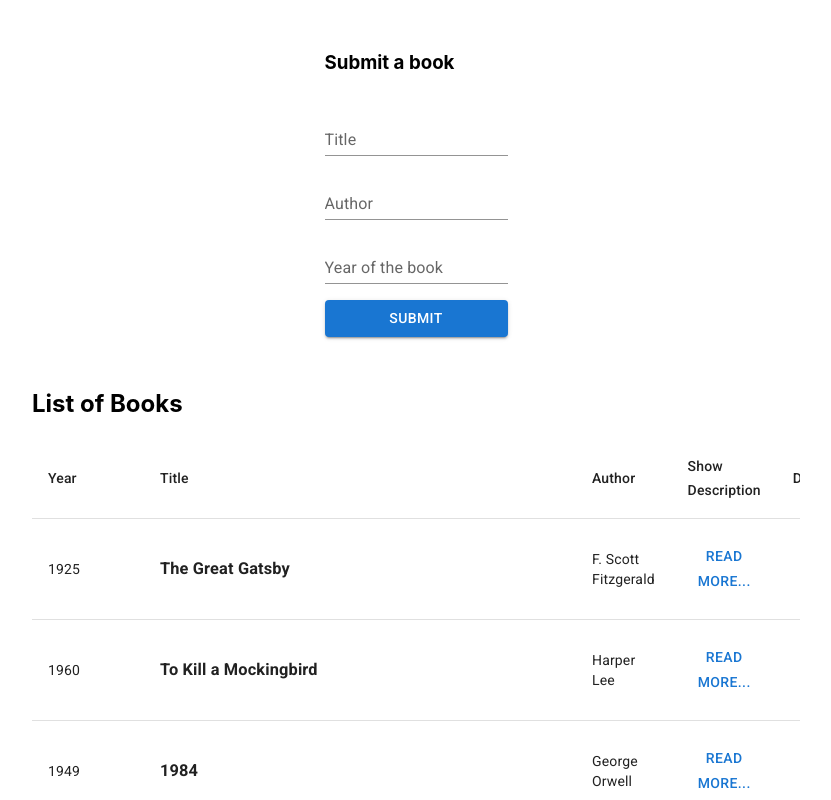
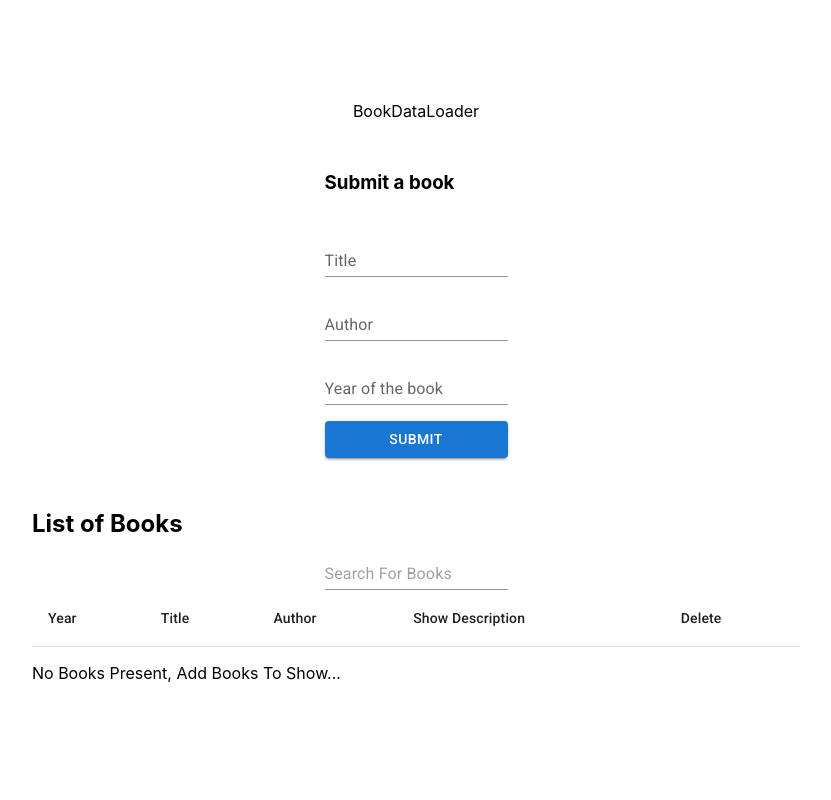
Before and after one commit to pesto-students/p10-divya-Varu98, a React (Create React App) app in the folder intro-to-react/books-lisiting/: page / in a window 1280 px wide. Shown: the top 800 px of the page, without its empty margins (224-1055 px from the left). Built offline with nearby package versions, Linux system fonts and the light colour scheme.

Commit message:
complete till 3rd excercise

```diff
--- a/intro-to-react/books-lisiting/src/App.tsx
+++ b/intro-to-react/books-lisiting/src/App.tsx
@@ -6,11 +6,13 @@ import BookForm from "./components/BookForm";
 import { Book } from "./types/book";
 import { listOfBooks } from "./libs/listOfBooks";
 import { Box } from "@mui/material";
+import BookDataLoader from "./components/BookDataLoader";
 
 function App() {
-  const [bookList, setBookList] = useState<Book[]>(listOfBooks);
+  const [bookList, setBookList] = useState<[] | Book[]>([]);
   return (
     <Box sx={{ display: "flex", flexDirection: "column" }} className="App">
+      <BookDataLoader bookList={bookList} setBookList={setBookList} />
       <BookForm bookList={bookList} setBookList={setBookList} />
       <BookList bookList={bookList} setBookList={setBookList} />
     </Box>
--- /dev/null
+++ b/intro-to-react/books-lisiting/src/components/BookDataLoader.tsx
@@ -0,0 +1,21 @@
+import React, { useEffect, useState } from "react";
+import { BookLoaderProps } from "../types/book";
+import { listOfBooks } from "../libs/listOfBooks";
+
+const BookDataLoader = ({ bookList, setBookList }: BookLoaderProps) => {
+  const [loading, setLoading] = useState(false);
+  useEffect(() => {
+    setLoading(true);
+    const fakeDataFetch = () => {
+      setTimeout(() => {
+        setLoading(false);
+        setBookList(listOfBooks);
+      }, 2000);
+    };
+    fakeDataFetch();
+  }, []);
+
+  return loading ? <p>loading...</p> : <div>BookDataLoader</div>;
+};
+
+export default BookDataLoader;
--- a/intro-to-react/books-lisiting/src/components/BookList.tsx
+++ b/intro-to-react/books-lisiting/src/components/BookList.tsx
@@ -1,4 +1,4 @@
-import React, { Component, useEffect } from "react";
+import React, { ChangeEvent, Component, useEffect } from "react";
 import { listOfBooks } from "../libs/listOfBooks";
 import "./booklist.css";
 import BookItem from "./BookItem";
@@ -6,6 +6,7 @@ import { Book } from "../types/book";
 import withLogging from "./withLogging";
 import { BookFormProps } from "./BookForm";
 import {
+  Box,
   Button,
   Table,
   TableBody,
@@ -13,24 +14,34 @@ import {
   TableContainer,
   TableHead,
   TableRow,
+  TextField,
 } from "@mui/material";
 import { Delete } from "@mui/icons-material";
+import { useBookFilter } from "../hooks/useBookFilter";
 
 const BookList = (props: BookFormProps) => {
   const { bookList, setBookList } = props;
-
-  useEffect(() => {
-    console.log("delete", bookList);
-  }, [bookList]);
+  const { handleSearch, filteredBooks } = useBookFilter(bookList);
   const handleDelete = (title: string) => {
     let updatedBooks = bookList.filter((book) => book.title !== title);
     setBookList([...updatedBooks]);
+  };
+  const handleInputChange = (e: ChangeEvent<HTMLInputElement>) => {
+    handleSearch(e);
   };
   return (
     <>
       {/* <ul className="book-container"> */}
       <TableContainer sx={{ maxWidth: "60vw", marginInline: "auto" }}>
         <h2>List of Books</h2>
+        <Box sx={{ display: "flex", justifyContent: "center" }}>
+          <TextField
+            variant="standard"
+            type="search"
+            placeholder="Search For Books"
+            onChange={handleInputChange}
+          />
+        </Box>
         <Table>
           <TableHead>
             <TableRow>
@@ -42,7 +53,7 @@ const BookList = (props: BookFormProps) => {
             </TableRow>
           </TableHead>
           <TableBody>
-            {bookList.map((book, index) => (
+            {filteredBooks.map((book, index) => (
               <BookItem
                 handleDelete={handleDelete}
                 setBookList={setBookList}
@@ -51,7 +62,9 @@ const BookList = (props: BookFormProps) => {
             ))}
           </TableBody>
         </Table>
-        {bookList.length === 0 && <p>No Books Present, Add Books To Show...</p>}
+        {filteredBooks.length === 0 && (
+          <p>No Books Present, Add Books To Show...</p>
+        )}
       </TableContainer>
     </>
   );
--- /dev/null
+++ b/intro-to-react/books-lisiting/src/hooks/useBookFilter.tsx
@@ -0,0 +1,31 @@
+import {
+  ChangeEvent,
+  ChangeEventHandler,
+  FormEvent,
+  useEffect,
+  useState,
+} from "react";
+import { Book, useBookFilterProps } from "../types/book";
+
+export const useBookFilter = (bookList: Book[]) => {
+  const [filteredBooks, setFilteredBooks] = useState<[] | Book[]>(bookList);
+  const [search, setSearch] = useState("");
+
+  useEffect(() => {
+    updateBooksBasedOnSearch(search);
+  }, [search]);
+
+  const handleSearch = (e: ChangeEvent<HTMLInputElement>) => {
+    const value = e.target.value;
+    setSearch(value);
+  };
+
+  const updateBooksBasedOnSearch = (search: string) => {
+    let updatedBooks = bookList.filter((book: Book) =>
+      book.title.toLowerCase().includes(search.toLowerCase())
+    );
+    setFilteredBooks(updatedBooks);
+  };
+
+  return {filteredBooks, handleSearch}
+};
```
Also changed, not shown: intro-to-react/books-lisiting/src/types/book.ts (+8 -0 lines).
